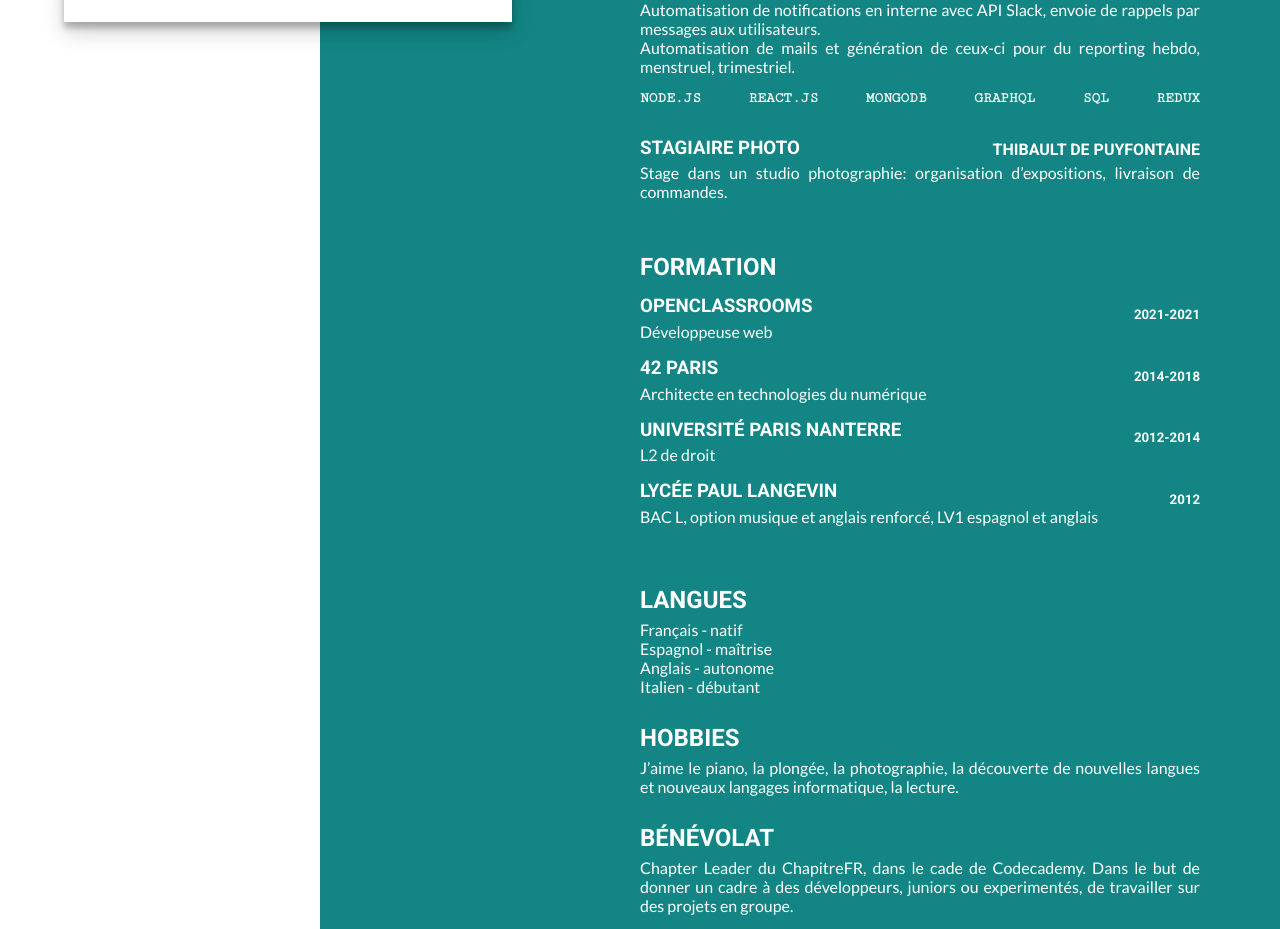
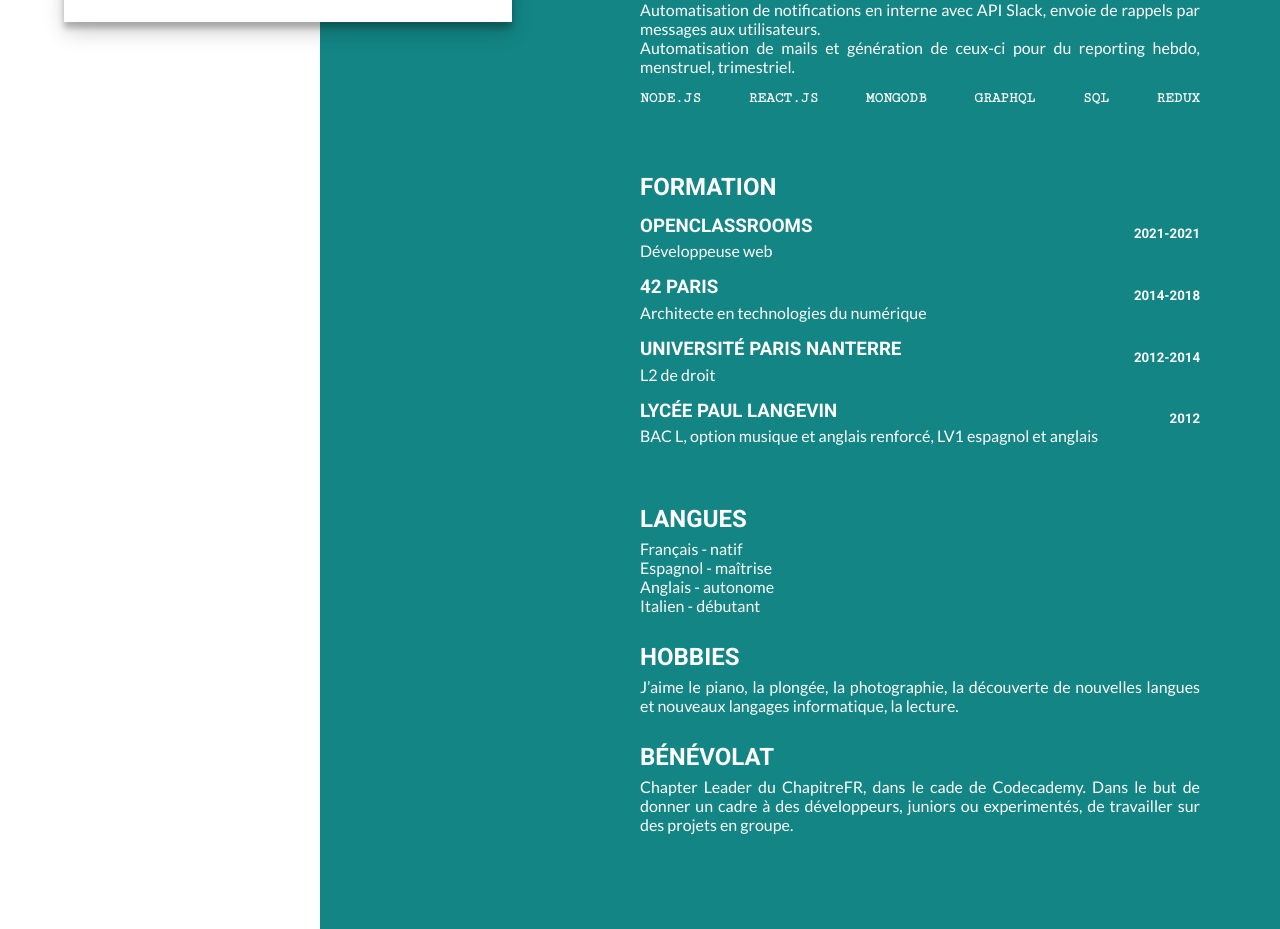
Before and after one commit to Vesta-nna/CV, a website: page index.html in a window 1280 px wide. Shown: the part 969-1898 px from the top of the page. Drawn offline with Linux system fonts and the light colour scheme.

Commit message:
remove internship

```diff
--- a/index.html
+++ b/index.html
@@ -108,13 +108,6 @@
           <h6>Redux</h6>
         </div>
       </article>
-      <article>
-        <a class="title" href="https://www.depuyfontaine.com/" target="_blank" rel="noopener noreferrer">
-          <h3>Stagiaire photo</h3>
-          <h4>Thibault de Puyfontaine</h4>
-        </a>
-        <p>Stage dans un studio photographie: organisation d’expositions, livraison de commandes.</p>
-      </article>
     </section>
     <section class="three">
       <h2>Formation</h2>
```
